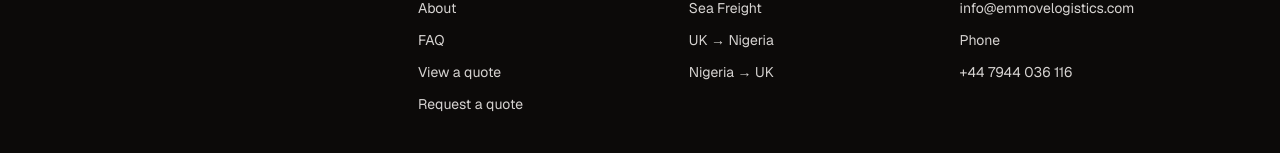
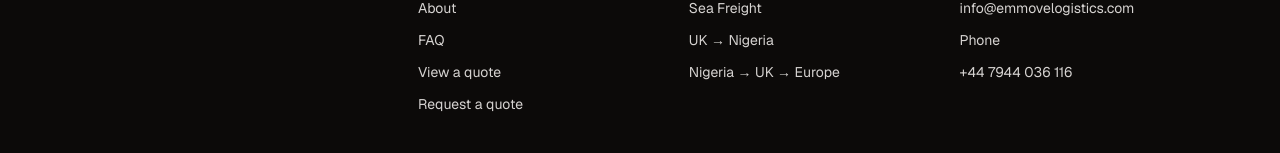
Before and after one commit to TEHILLA-22/shipjoe, a Next.js app: page / in a window 1280 px wide. Shown: the part 8694-8847 px from the top of the page. Built offline with nearby package versions, Linux system fonts and the light colour scheme.

Commit message:
Update footer link for Nigeria to UK service

```diff
--- a/src/components/layout/Footer.tsx
+++ b/src/components/layout/Footer.tsx
@@ -27,7 +27,7 @@
             <li><Link href="/services/air-freight" className="hover:text-white">Air Freight</Link></li>
             <li><Link href="/services/sea-freight" className="hover:text-white">Sea Freight</Link></li>
             <li><Link href="/services/uk-to-nigeria" className="hover:text-white">UK → Nigeria</Link></li>
-            <li><Link href="/services/nigeria-to-uk" className="hover:text-white">Nigeria → UK</Link></li>
+            <li><Link href="/services/nigeria-to-uk" className="hover:text-white">Nigeria → UK → Europe</Link></li>
           </ul>
         </div>
 
```
